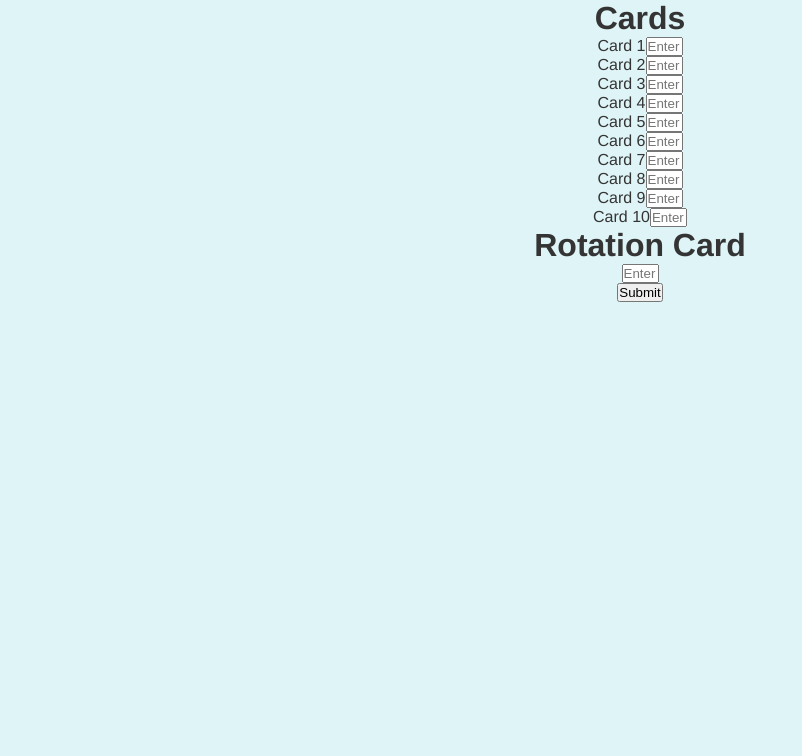
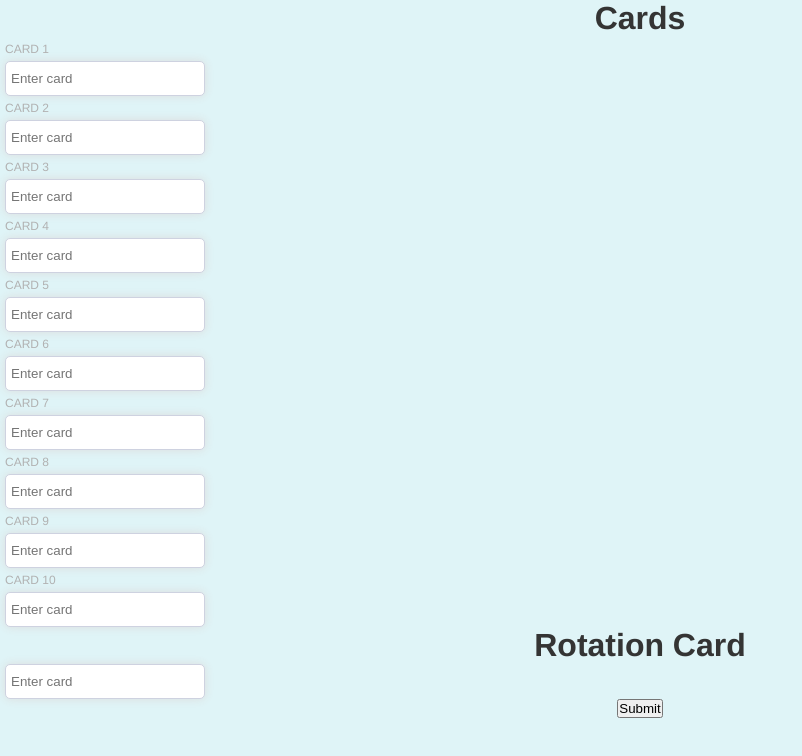
Before and after one commit to fhenrich33/card-app-vue, a Vue app: page / in a window 1280 px wide. Shown: the top 756 px of the page, without its empty margins (0-802 px from the left). Built offline with nearby package versions, Linux system fonts and the light colour scheme.

Commit message:
style: CardInput

```diff
--- a/src/components/CardInput.vue
+++ b/src/components/CardInput.vue
@@ -40,6 +40,28 @@ export default {
 </template>
 
 <style scoped>
+div {
+  display: flex;
+  flex-direction: column;
+  list-style-type: none;
+}
+label {
+  margin: 5px 5px;
+  color: #b1b1b1;
+  font-size: 12px;
+  text-transform: uppercase;
+  align-self: flex-start;
+}
+input[type="text"] {
+  width: 200px;
+  height: 35px;
+  margin: 0px 5px;
+  padding: 5px;
+  background: white;
+  border: solid 1px #ced2e0;
+  border-radius: 5px;
+  box-shadow: 0px 0px 10px #ddd;
+}
 .error {
   border: 2px solid red !important;
 }
```
